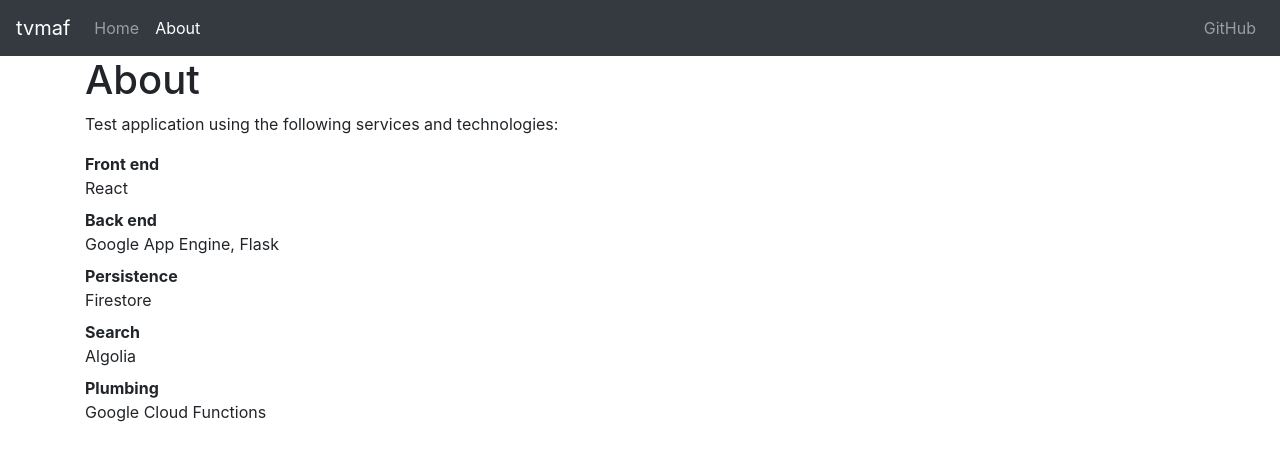
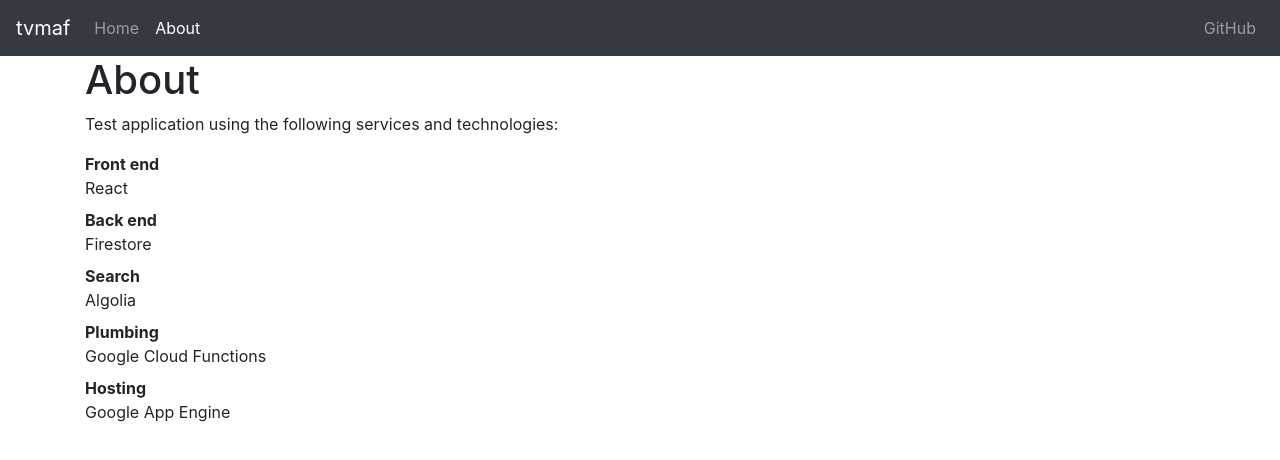
Before and after one commit to jamiecon/tvmaf, a React (Create React App) app in the folder web_frontend/: page /about in a window 1280 px wide. Shown: the top 460 px of the page. Built offline with nearby package versions, Linux system fonts and the light colour scheme.

Commit message:
Updated about and readme

```diff
--- a/web_frontend/src/components/about/AboutPage.js
+++ b/web_frontend/src/components/about/AboutPage.js
@@ -12,9 +12,6 @@
                         <dd>React</dd>
 
                         <dt>Back end</dt>
-                        <dd>Google App Engine, Flask</dd>
-
-                        <dt>Persistence</dt>
                         <dd>Firestore</dd>
 
                         <dt>Search</dt>
@@ -22,6 +19,9 @@
 
                         <dt>Plumbing</dt>
                         <dd>Google Cloud Functions</dd>
+
+                        <dt>Hosting</dt>
+                        <dd>Google App Engine</dd>
                     </dl>
                 </div>
             </div>
```
Also changed, not shown: 1 other file (tests, documents, lock files or other folders).
